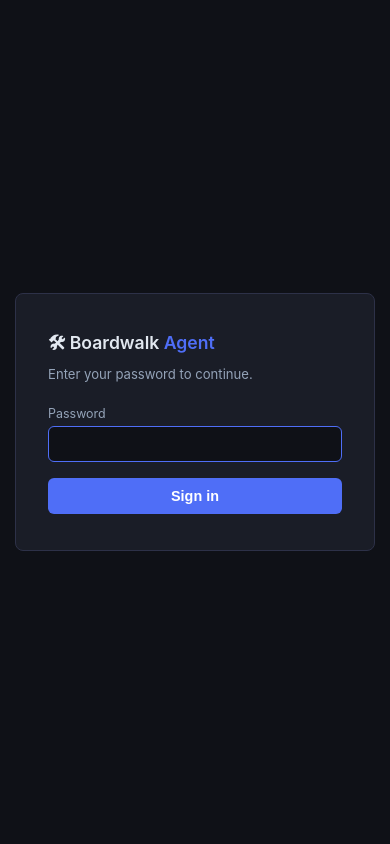
After one commit to operationboardwalk/owner-enrichment, a FastAPI app: template boardwalk-agent/templates/login.html in a window 390 px wide. The commit adds this page. Run offline with FastAPI, Linux system fonts and the light colour scheme; the template is opened without the code that fills it, so the values that code supplies are empty.

Commit message:
Add password auth to protect all routes from public access
- SessionMiddleware + session-based login via AGENT_PASSWORD env var
- /login page (GET/POST) with clean mobile-friendly UI
- /logout route clears session
- All API and dashboard routes require authentication
- Masked logout link added to dashboard header

https://claude.ai/code/session_01SdsSsRoZeKfMrisPBzUB4n

```diff
--- a/boardwalk-agent/main.py
+++ b/boardwalk-agent/main.py
@@ -7,13 +7,16 @@ Run with:
 
 import json
 import logging
+import os
+import secrets
 import requests as _requests
 from pathlib import Path
 from typing import Optional
 
 from fastapi import FastAPI, Request, HTTPException
-from fastapi.responses import HTMLResponse, JSONResponse
+from fastapi.responses import HTMLResponse, JSONResponse, RedirectResponse
 from fastapi.templating import Jinja2Templates
+from starlette.middleware.sessions import SessionMiddleware
 
 import config as cfg_module
 import diagnostics
@@ -24,8 +27,26 @@ import ai_analyst
 logging.basicConfig(level=logging.INFO, format="%(asctime)s %(name)s %(levelname)s %(message)s")
 logger = logging.getLogger("boardwalk.main")
 
+AGENT_PASSWORD = os.environ.get("AGENT_PASSWORD", "")
+if not AGENT_PASSWORD:
+    logger.warning("AGENT_PASSWORD not set — app is unprotected! Set it before exposing to the internet.")
+
 app = FastAPI(title="Boardwalk Troubleshooting Agent", version="1.0.0")
+app.add_middleware(SessionMiddleware, secret_key=os.environ.get("SESSION_SECRET", secrets.token_hex(32)))
 templates = Jinja2Templates(directory=str(Path(__file__).parent / "templates"))
+
+
+def _is_authenticated(request: Request) -> bool:
+    """Return True if the request has a valid session or no password is set."""
+    if not AGENT_PASSWORD:
+        return True
+    return request.session.get("authenticated") is True
+
+
+def _require_auth(request: Request):
+    """Raise 401 if not authenticated (for API routes)."""
+    if not _is_authenticated(request):
+        raise HTTPException(status_code=401, detail="Unauthorized")
 
 
 # ──────────────────────────────────────────────────────────────────────────────
@@ -51,8 +72,33 @@ def on_shutdown():
 # Web pages
 # ──────────────────────────────────────────────────────────────────────────────
 
+@app.get("/login", response_class=HTMLResponse)
+def login_page(request: Request, error: str = ""):
+    if _is_authenticated(request):
+        return RedirectResponse("/", status_code=302)
+    return templates.TemplateResponse("login.html", {"request": request, "error": error})
+
+
+@app.post("/login")
+async def login_submit(request: Request):
+    form = await request.form()
+    password = form.get("password", "")
+    if AGENT_PASSWORD and password == AGENT_PASSWORD:
+        request.session["authenticated"] = True
+        return RedirectResponse("/", status_code=302)
+    return templates.TemplateResponse("login.html", {"request": request, "error": "Incorrect password"}, status_code=401)
+
+
+@app.get("/logout")
+def logout(request: Request):
+    request.session.clear()
+    return RedirectResponse("/login", status_code=302)
+
+
 @app.get("/", response_class=HTMLResponse)
 def dashboard(request: Request):
+    if not _is_authenticated(request):
+        return RedirectResponse("/login", status_code=302)
     cfg = cfg_module.load()
     return templates.TemplateResponse("dashboard.html", {
         "request": request,
@@ -65,7 +111,8 @@ def dashboard(request: Request):
 # ──────────────────────────────────────────────────────────────────────────────
 
 @app.get("/api/config")
-def get_config():
+def get_config(request: Request):
+    _require_auth(request)
     cfg = cfg_module.load()
     # Mask sensitive values for display
     safe = {k: ("***" if "key" in k.lower() or "token" in k.lower() or "password" in k.lower() else v)
@@ -76,6 +123,7 @@ def get_config():
 
 @app.post("/api/config")
 async def save_config(request: Request):
+    _require_auth(request)
     data = await request.json()
     cfg = cfg_module.update(data)
     # Restart scheduler with new interval if needed
@@ -85,15 +133,17 @@ async def save_config(request: Request):
 
 
 @app.get("/api/test-ssh")
-def test_ssh():
+def test_ssh(request: Request):
+    _require_auth(request)
     cfg = cfg_module.load()
     result = diagnostics.check_ssh_connectivity(cfg)
     return result
 
 
 @app.get("/api/discover-droplets")
-def discover_droplets():
+def discover_droplets(request: Request):
     """List Digital Ocean droplets using the configured API token."""
+    _require_auth(request)
     cfg = cfg_module.load()
     token = cfg.get("do_api_token", "")
     if not token:
@@ -121,8 +171,9 @@ def discover_droplets():
 
 
 @app.get("/api/discover-boardwalk-paths")
-def discover_boardwalk_paths():
+def discover_boardwalk_paths(request: Request):
     """SSH into the droplet and look for boardwalk-related directories."""
+    _require_auth(request)
     cfg = cfg_module.load()
     from ssh_client import run_ssh, SSHError
     try:
@@ -148,8 +199,9 @@ find /root /home /app /opt /srv -maxdepth 3 \
 # ──────────────────────────────────────────────────────────────────────────────
 
 @app.get("/api/status")
-def get_status():
+def get_status(request: Request):
     """Return the most recent diagnostic results (from scheduler cache)."""
+    _require_auth(request)
     status = scheduler.load_last_status()
     cfg = cfg_module.load()
     return {
@@ -160,8 +212,9 @@ def get_status():
 
 
 @app.post("/api/diagnose")
-def run_diagnose():
+def run_diagnose(request: Request):
     """Trigger a fresh full diagnostic run right now."""
+    _require_auth(request)
     results = scheduler.run_health_check()
     return {
         "last_run": scheduler.get_last_run(),
@@ -174,14 +227,16 @@ def run_diagnose():
 # ──────────────────────────────────────────────────────────────────────────────
 
 @app.post("/api/fix/{issue_id}")
-def apply_fix(issue_id: str):
+def apply_fix(issue_id: str, request: Request):
+    _require_auth(request)
     cfg = cfg_module.load()
     result = fixes.apply_fix(issue_id, cfg)
     return result
 
 
 @app.post("/api/restart")
-def restart_boardwalk():
+def restart_boardwalk(request: Request):
+    _require_auth(request)
     cfg = cfg_module.load()
     result = fixes.fix_restart_boardwalk(cfg)
     return result
@@ -189,6 +244,7 @@ def restart_boardwalk():
 
 @app.post("/api/nudge")
 async def nudge_boardwalk(request: Request):
+    _require_auth(request)
     data = await request.json()
     message = data.get("message", "")
     cfg = cfg_module.load()
@@ -197,7 +253,8 @@ async def nudge_boardwalk(request: Request):
 
 
 @app.post("/api/fix/memory/reinit")
-def reinit_memory():
+def reinit_memory(request: Request):
+    _require_auth(request)
     cfg = cfg_module.load()
     result = fixes.fix_memory_files(cfg=cfg, reinit=True)
     return result
@@ -205,6 +262,7 @@ def reinit_memory():
 
 @app.post("/api/apply-ai-fix")
 async def apply_ai_fix_endpoint(request: Request):
+    _require_auth(request)
     data = await request.json()
     command = data.get("command", "")
     description = data.get("description", "AI-suggested fix")
@@ -226,6 +284,7 @@ async def analyze_problem(request: Request):
     Body: { "problem": "describe what's wrong" }
     Returns AI diagnosis + suggested fixes.
     """
+    _require_auth(request)
     data = await request.json()
     problem = data.get("problem", "").strip()
     if not problem:
@@ -258,6 +317,7 @@ async def analyze_problem(request: Request):
 @app.post("/api/verify-fix")
 async def verify_fix_endpoint(request: Request):
     """After applying a fix, ask AI if it worked."""
+    _require_auth(request)
     data = await request.json()
     fix_description = data.get("fix_description", "")
     cfg = cfg_module.load()
@@ -272,6 +332,7 @@ async def verify_fix_endpoint(request: Request):
 @app.post("/api/chat")
 async def chat(request: Request):
     """Quick AI chat without full context collection."""
+    _require_auth(request)
     data = await request.json()
     question = data.get("question", "").strip()
     if not question:
@@ -289,7 +350,8 @@ async def chat(request: Request):
 # ──────────────────────────────────────────────────────────────────────────────
 
 @app.get("/api/history")
-def get_history():
+def get_history(request: Request):
+    _require_auth(request)
     return fixes.load_history()
 
 
--- /dev/null
+++ b/boardwalk-agent/templates/login.html
@@ -0,0 +1,63 @@
+<!DOCTYPE html>
+<html lang="en">
+<head>
+  <meta charset="UTF-8" />
+  <meta name="viewport" content="width=device-width, initial-scale=1.0" />
+  <title>Login — Boardwalk Agent</title>
+  <style>
+    :root {
+      --bg: #0f1117; --surface: #1a1d27; --border: #2d3148;
+      --accent: #4f6ef7; --text: #e2e8f0; --muted: #94a3b8;
+      --crit: #ef4444; --radius: 8px;
+    }
+    * { box-sizing: border-box; margin: 0; padding: 0; }
+    body {
+      font-family: -apple-system, BlinkMacSystemFont, "Segoe UI", sans-serif;
+      background: var(--bg); color: var(--text);
+      min-height: 100vh; display: flex;
+      align-items: center; justify-content: center;
+    }
+    .card {
+      background: var(--surface); border: 1px solid var(--border);
+      border-radius: var(--radius); padding: 36px 32px;
+      width: 100%; max-width: 360px;
+    }
+    h1 { font-size: 1.1rem; font-weight: 600; margin-bottom: 6px; }
+    h1 span { color: var(--accent); }
+    p.sub { font-size: 0.82rem; color: var(--muted); margin-bottom: 24px; }
+    label { display: block; font-size: 0.78rem; color: var(--muted); margin-bottom: 5px; }
+    input[type=password] {
+      width: 100%; background: #0f1117; border: 1px solid var(--border);
+      color: var(--text); padding: 9px 12px; border-radius: 6px;
+      font-size: 0.9rem; outline: none; transition: border-color .15s;
+      margin-bottom: 16px;
+    }
+    input[type=password]:focus { border-color: var(--accent); }
+    button {
+      width: 100%; background: var(--accent); color: #fff; border: none;
+      padding: 10px; border-radius: 6px; font-size: 0.9rem;
+      font-weight: 600; cursor: pointer; transition: opacity .15s;
+    }
+    button:hover { opacity: .85; }
+    .error {
+      background: #450a0a; border: 1px solid var(--crit); color: #fca5a5;
+      border-radius: 6px; padding: 9px 12px; font-size: 0.82rem;
+      margin-bottom: 16px;
+    }
+  </style>
+</head>
+<body>
+<div class="card">
+  <h1>🛠 Boardwalk <span>Agent</span></h1>
+  <p class="sub">Enter your password to continue.</p>
+  {% if error %}
+  <div class="error">{{ error }}</div>
+  {% endif %}
+  <form method="post" action="/login">
+    <label for="password">Password</label>
+    <input type="password" id="password" name="password" autofocus autocomplete="current-password" />
+    <button type="submit">Sign in</button>
+  </form>
+</div>
+</body>
+</html>
```
Also changed, not shown: boardwalk-agent/templates/dashboard.html (+8 -5 lines).
